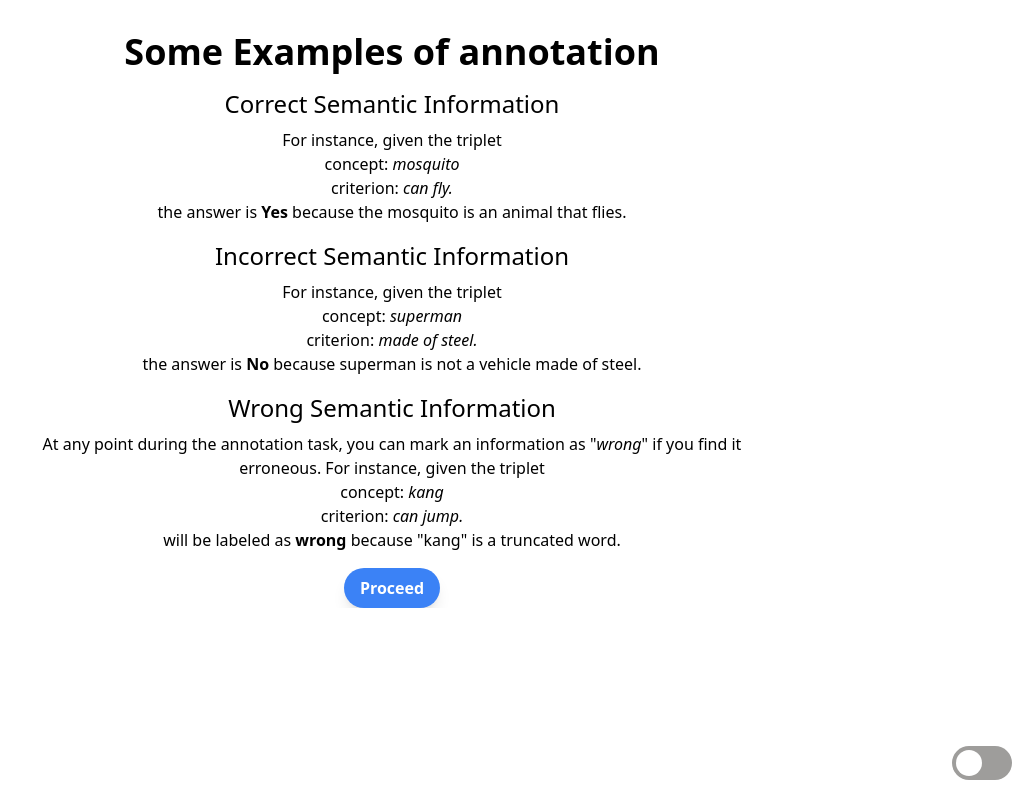
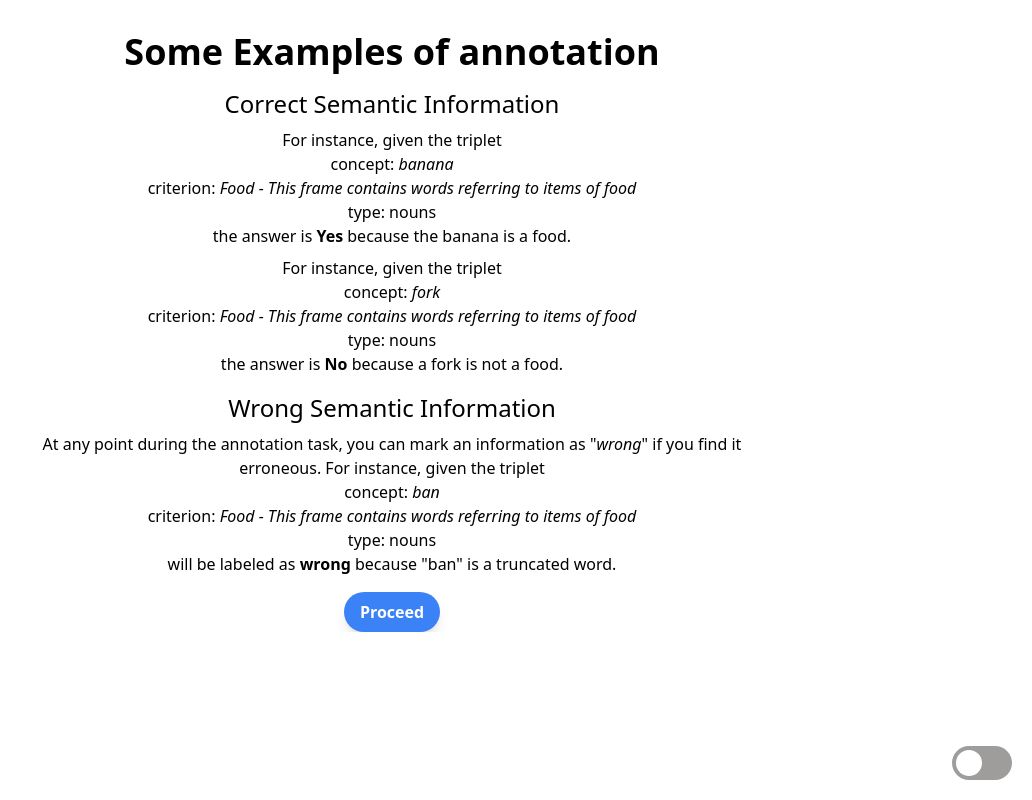
Before and after one commit to GioSira/semagram_annotation, a React (Vite) app: page / in a window 1280 px wide. Both pictures are taken after a click on the button "Proceed". Shown: the whole page, without its empty margins (248-1280 px from the left). Built offline with nearby package versions, Linux system fonts and the light colour scheme.

Commit message:
Framenet version

```diff
--- a/src/App.tsx
+++ b/src/App.tsx
@@ -271,13 +271,13 @@ function App() {
                         </span>
                     </p>
                     Criterion: <p className="text-xl mt-6" id="line">
-                        {
+                        Criterion: {
                             // @ts-ignore
                             dataset ? dataset[i]["concept"] : ""
                         }
                     </p>
-                    Type: <p className="text-xl mt-6" id="line">
-                        {
+                    <p className="text-xl mt-6" id="line">
+                        Type: {
                             // @ts-ignore
                             dataset ? dataset[i]["type"] : ""
                         }
--- a/src/Example.tsx
+++ b/src/Example.tsx
@@ -10,20 +10,21 @@ function Example() {
                 <p className="mt-2">
                     For instance, given the triplet
                     <ul>
-                        <li>concept: <i>mosquito</i> </li>
-                        <li>criterion: <i>can fly.</i></li>
+                        <li>concept: <i>banana</i> </li>
+                        <li>criterion: <i>Food - This frame contains words referring to items of food</i></li>
+                        <li>type: nouns</li>
                     </ul>
-                    the answer is <b>Yes</b> because the mosquito is an animal that flies.
+                    the answer is <b>Yes</b> because the banana is a food.
                 </p>
 
-                <div className="text-2xl mt-4">Incorrect Semantic Information</div>
                 <p className="mt-2">
                     For instance, given the triplet
                     <ul>
-                        <li>concept: <i>superman</i> </li>
-                        <li>criterion: <i>made of steel.</i></li>
+                        <li>concept: <i>fork</i> </li>
+                        <li>criterion: <i>Food - This frame contains words referring to items of food</i></li>
+                        <li>type: nouns</li>
                     </ul>
-                    the answer is <b>No</b> because superman is not a vehicle made of steel.
+                    the answer is <b>No</b> because a fork is not a food.
                 </p>
 
                 <div className="text-2xl mt-4">Wrong Semantic Information</div>
@@ -31,10 +32,11 @@ function Example() {
                     At any point during the annotation task, you can mark an information as "<i>wrong</i>" if you
                     find it erroneous. For instance, given the triplet
                     <ul>
-                        <li>concept: <i>kang</i> </li>
-                        <li>criterion: <i>can jump.</i></li>
+                        <li>concept: <i>ban</i> </li>
+                        <li>criterion: <i>Food - This frame contains words referring to items of food</i></li>
+                        <li>type: nouns</li>
                     </ul>
-                    will be labeled as <b>wrong</b> because "kang" is a truncated word.
+                    will be labeled as <b>wrong</b> because "ban" is a truncated word.
                 </p>
 
             </div>
```
